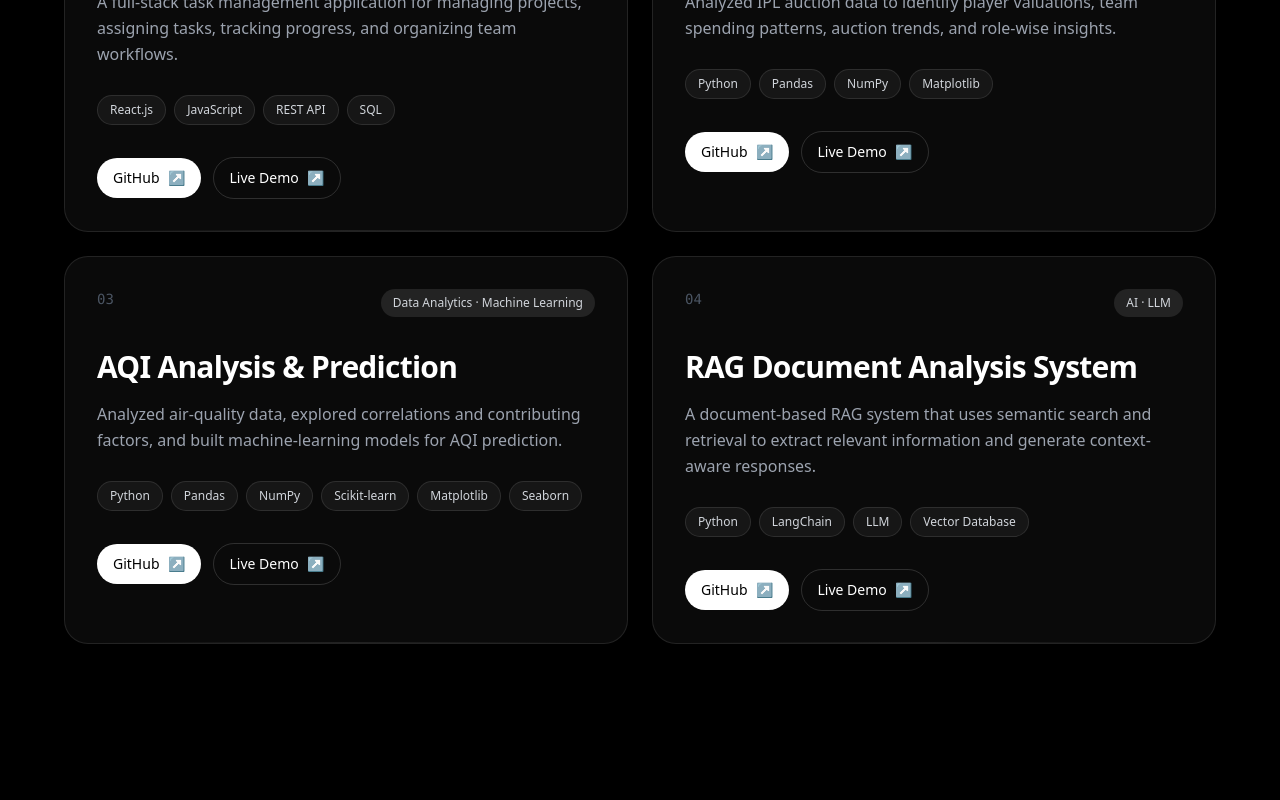
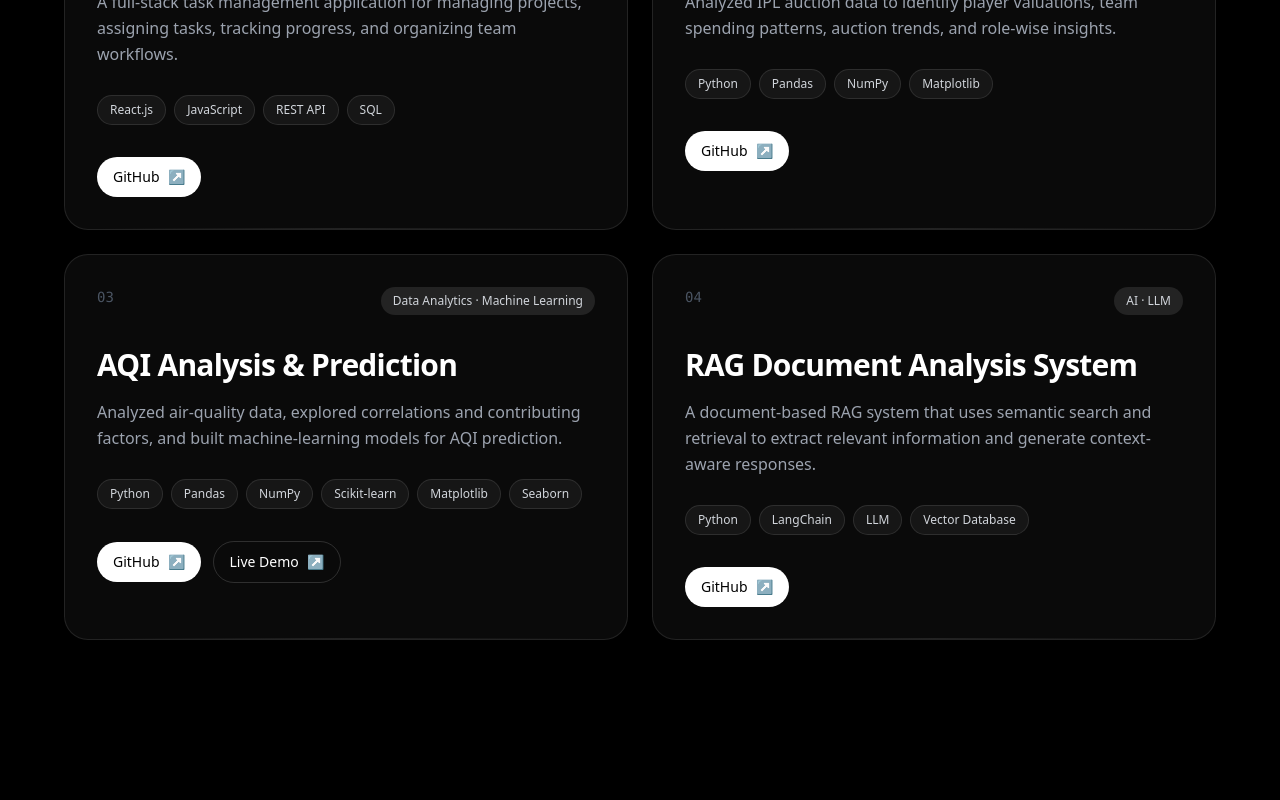
Before and after one commit to suryaveersingh18/portfolio, a React (Vite) app: page / in a window 1280 px wide. Shown: the part 2000-2800 px from the top of the page. Built offline with nearby package versions, Linux system fonts and the light colour scheme.

Commit message:
Update project links

```diff
--- a/src/sections/Projects.jsx
+++ b/src/sections/Projects.jsx
@@ -9,7 +9,6 @@ const projects = [
       "A full-stack task management application for managing projects, assigning tasks, tracking progress, and organizing team workflows.",
     tech: ["React.js", "JavaScript", "REST API", "SQL"],
     github: "https://github.com/suryaveersingh18/team-task-manager/tree/main/backend",
-    demo: "#",
   },
   {
     number: "02",
@@ -19,7 +18,6 @@ const projects = [
       "Analyzed IPL auction data to identify player valuations, team spending patterns, auction trends, and role-wise insights.",
     tech: ["Python", "Pandas", "NumPy", "Matplotlib"],
     github: "https://github.com/suryaveersingh18/ipl-auction-analysis",
-    demo: "#",
   },
   {
     number: "03",
@@ -36,7 +34,7 @@ const projects = [
       "Seaborn",
     ],
     github: "https://github.com/suryaveersingh18/AI-Air-Quality-Dashboard",
-    demo: "#",
+    demo: "https://ai-air-quality.streamlit.app/",
   },
   {
     number: "04",
@@ -46,7 +44,6 @@ const projects = [
       "A document-based RAG system that uses semantic search and retrieval to extract relevant information and generate context-aware responses.",
     tech: ["Python", "LangChain", "LLM", "Vector Database"],
     github: "https://github.com/suryaveersingh18/rag-documentation-assistant",
-    demo: "#",
   },
 ];
 
@@ -61,7 +58,6 @@ const Projects = () => {
     >
       <div className="max-w-7xl mx-auto">
 
-        {/* Header */}
         <motion.div
           initial={{ opacity: 0, y: 30 }}
           whileInView={{ opacity: 1, y: 0 }}
@@ -76,7 +72,6 @@ const Projects = () => {
 
           <div className="flex flex-col md:flex-row md:items-end
                           md:justify-between gap-6">
-
             <h2 className="text-4xl md:text-6xl font-bold tracking-tight">
               Projects
             </h2>
@@ -86,13 +81,10 @@ const Projects = () => {
               A selection of projects across software engineering,
               data analytics, machine learning, and AI.
             </p>
-
           </div>
         </motion.div>
 
-        {/* Projects Grid */}
         <div className="grid md:grid-cols-2 gap-6">
-
           {projects.map((project, index) => (
             <motion.article
               key={project.title}
@@ -111,28 +103,19 @@ const Projects = () => {
                          shadow-sm hover:shadow-xl
                          transition-all duration-300"
             >
-
-              {/* Top Row */}
               <div className="flex items-start justify-between mb-8">
-
-                <span
-                  className="text-sm font-mono
-                             text-gray-400 dark:text-gray-600"
-                >
+                <span className="text-sm font-mono
+                                 text-gray-400 dark:text-gray-600">
                   {project.number}
                 </span>
 
-                <span
-                  className="text-xs px-3 py-1.5 rounded-full
+                <span className="text-xs px-3 py-1.5 rounded-full
                                  bg-black/5 dark:bg-white/10
-                             text-gray-600 dark:text-gray-300"
-                >
+                                 text-gray-600 dark:text-gray-300">
                   {project.category}
                 </span>
-
               </div>
 
-              {/* Title */}
               <h3
                 className="text-2xl md:text-3xl font-semibold mb-4
                            tracking-tight
@@ -142,15 +125,11 @@ const Projects = () => {
                 {project.title}
               </h3>
 
-              {/* Description */}
-              <p
-                className="text-gray-600 dark:text-gray-400
-                           leading-relaxed mb-7"
-              >
+              <p className="text-gray-600 dark:text-gray-400
+                            leading-relaxed mb-7">
                 {project.description}
               </p>
 
-              {/* Technologies */}
               <div className="flex flex-wrap gap-2 mb-8">
                 {project.tech.map((tech) => (
                   <span
@@ -165,9 +144,7 @@ const Projects = () => {
                 ))}
               </div>
 
-              {/* Links */}
               <div className="flex items-center gap-3">
-
                 <a
                   href={project.github}
                   target="_blank"
@@ -184,6 +161,7 @@ const Projects = () => {
                   <span>↗</span>
                 </a>
 
+                {project.demo && (
                   <a
                     href={project.demo}
                     target="_blank"
@@ -199,22 +177,18 @@ const Projects = () => {
                     Live Demo
                     <span>↗</span>
                   </a>
-
+                )}
               </div>
 
-              {/* Bottom Accent */}
               <div
                 className="absolute bottom-0 left-8 right-8 h-px
                            bg-gradient-to-r
                            from-transparent via-black/10 to-transparent
                            dark:via-white/10"
               />
-
             </motion.article>
           ))}
-
         </div>
-
       </div>
     </section>
   );
```
Lines whose indentation alone changed are shown as unchanged.
